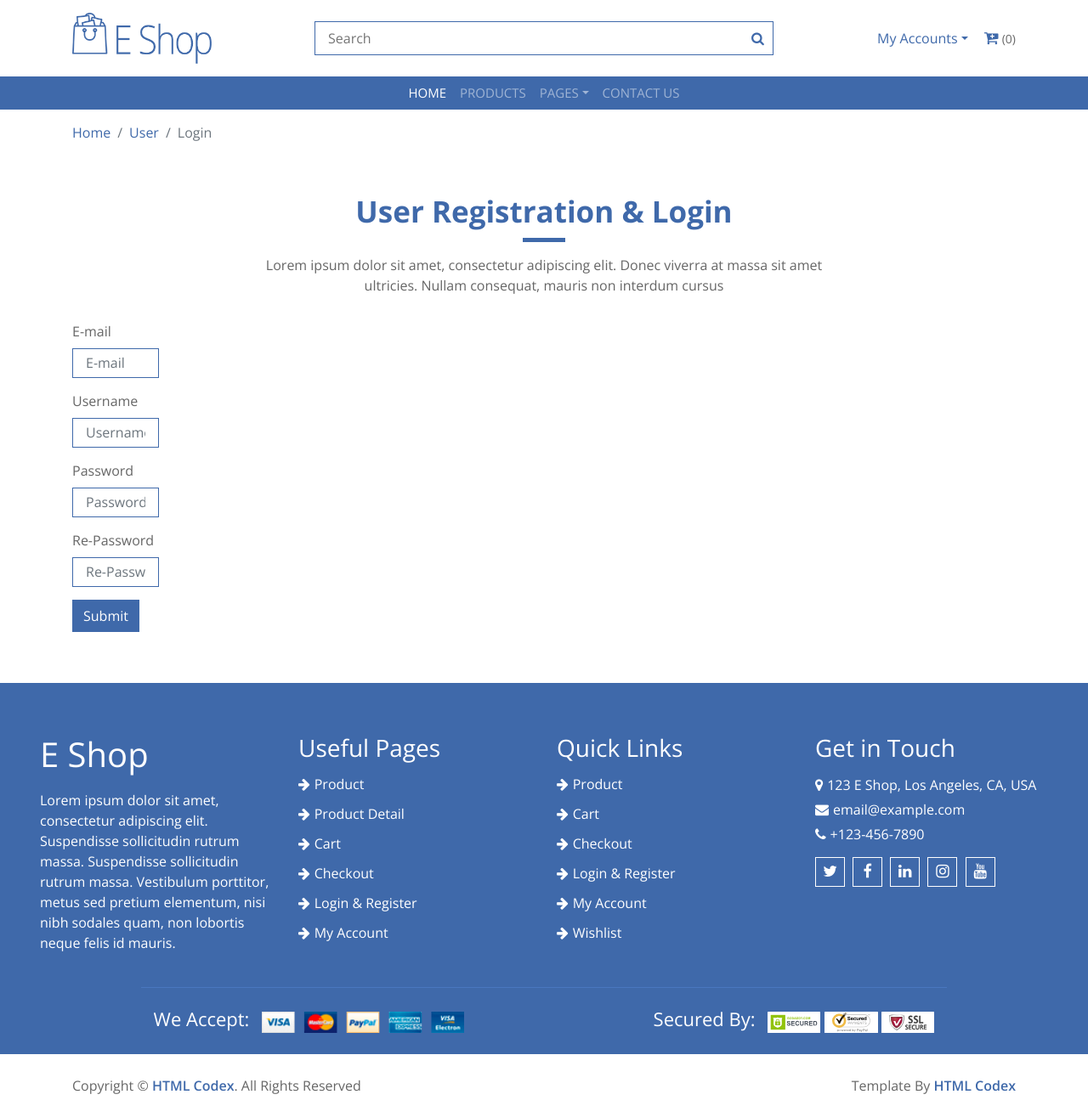
After one commit to ramm17/E-shop, a Django app: page /signup in a window 1280 px wide. The commit adds this page. Shown: the whole page at 85% size. Run offline with Django 4.2, Linux system fonts and the light colour scheme; parts of the project's set-up code (start-up, migrations or seed data) failed here and were passed over; some libraries are stand-ins or nearby versions.

Commit message:
Login and Registration forn completed

```diff
--- a/Eshop/settings.py
+++ b/Eshop/settings.py
@@ -128,3 +128,5 @@ MEDIA_ROOT = os.path.join(BASE_DIR, 'media/')
 # https://docs.djangoproject.com/en/4.1/ref/settings/#default-auto-field
 
 DEFAULT_AUTO_FIELD = 'django.db.models.BigAutoField'
+LOGIN_REDIRECT_URL = '/'
+LOGOUT_REDIRECT_URL = '/'
--- a/Eshop/urls.py
+++ b/Eshop/urls.py
@@ -21,7 +21,7 @@ from django.conf.urls.static import static
 urlpatterns = [
     path("admin/", admin.site.urls),
     path('', include('home.urls')),
-
+    path('accounts/', include('django.contrib.auth.urls')),
 ]
 if settings.DEBUG:
     urlpatterns += static(settings.MEDIA_URL,
--- a/home/urls.py
+++ b/home/urls.py
@@ -7,4 +7,6 @@ urlpatterns = [
     path('product_details/<slug>', ProductDetailView.as_view(), name='product_details'),
     path('product_review', product_review, name='product_review'),
     path('search_product', SearchProduct.as_view(), name='search_product'),
+    path('signup', signup, name='signup'),
+
 ]
--- a/home/views.py
+++ b/home/views.py
@@ -2,6 +2,8 @@ from django.shortcuts import render,redirect
 from .models import *
 from django.views.generic import View
 import datetime
+from django.contrib import messages
+from django.contrib.auth.models import User
 # Create your views here.
 class BaseView(View):
     views = {}
@@ -65,3 +67,30 @@ def product_review(request):
         )
         data.save()
         return redirect(f'/product_details/{slug}')
+
+def signup(request):
+    if request.method == 'POST':
+        username = request.POST['username']
+        email = request.POST['email']
+        password = request.POST['password']
+        cpassword = request.POST['cpassword']
+        if password == cpassword:
+            if User.objects.filter(username=username).exists():
+                messages.error(request,'The username is not available.')
+                return redirect('/signup')
+            elif User.objects.filter(email=email).exists():
+                messages.error(request,'The email is not available.')
+                return redirect('/signup')
+            else:
+                user = User.objects.create_user(
+                    username=username,
+                    email=email,
+                    password=password
+                )
+                user.save()
+                return redirect('/signup')
+        else:
+            messages.error(request,'The password does not match.')
+            return redirect('/signup')
+
+    return render(request,'signup.html')
--- a/templates/base.html
+++ b/templates/base.html
@@ -46,18 +46,27 @@
                     </div>
                     <div class="col-md-3">
                         <div class="user">
+                            {% if user.is_authenticated %}
                             <div class="dropdown">
-                                <a href="#" class="dropdown-toggle" data-toggle="dropdown">My Account</a>
+                                <a href="#" class="dropdown-toggle" data-toggle="dropdown">{{user.username}}</a>
                                 <div class="dropdown-menu">
-                                    <a href="#" class="dropdown-item">Login</a>
-                                    <a href="#" class="dropdown-item">Register</a>
+                                    <a href="/accounts/logout" class="dropdown-item">Logout</a>
                                 </div>
+                                {% else %}
+                                <div class="dropdown">
+                                <a href="#" class="dropdown-toggle" data-toggle="dropdown">My Accounts</a>
+                                <div class="dropdown-menu">
+                                    <a href="/accounts/login" class="dropdown-item">Login</a>
+                                    <a href="/signup" class="dropdown-item">Register</a>
+                                </div>
+
                             </div>
                             <div class="cart">
                                 <i class="fa fa-cart-plus"></i>
                                 <span>(0)</span>
                             </div>
                         </div>
+                            {% endif %}
                     </div>
                 </div>
             </div>
--- /dev/null
+++ b/templates/signup.html
@@ -0,0 +1,61 @@
+{% extends 'base.html' %}
+{% load static %}
+{% block content %}
+
+        <!-- Breadcrumb Start -->
+        <div class="breadcrumb-wrap">
+            <div class="container">
+                <ul class="breadcrumb">
+                    <li class="breadcrumb-item"><a href="#">Home</a></li>
+                    <li class="breadcrumb-item"><a href="#">User</a></li>
+                    <li class="breadcrumb-item active">Login</li>
+                </ul>
+            </div>
+        </div>
+        <!-- Breadcrumb End -->
+
+
+        <!-- Login Start -->
+        <div class="login">
+            <div class="container">
+                <div class="section-header">
+                    <h3>User Registration & Login</h3>
+                    <p>
+                        Lorem ipsum dolor sit amet, consectetur adipiscing elit. Donec viverra at massa sit amet ultricies. Nullam consequat, mauris non interdum cursus
+                    </p>
+                </div>
+                <div class="row">
+                    <div class="col-md-6">
+                        <div class="register-form">
+                            <div class="row">
+                                <form method="POST">
+                                    {% csrf_token %}
+                                <div class="col-md-6">
+                                    <label>E-mail</label>
+                                    <input name="email" class="form-control" type="email" placeholder="E-mail">
+                                </div>
+                                <div class="col-md-6">
+                                    <label>Username</label>
+                                    <input name="username" class="form-control" type="text" placeholder="Username">
+                                </div>
+                                <div class="col-md-6">
+                                    <label>Password</label>
+                                    <input name="password" class="form-control" type="password" placeholder="Password">
+                                </div>
+                                <div class="col-md-6">
+                                    <label>Re-Password</label>
+                                    <input name="cpassword" class="form-control" type="password" placeholder="Re-Password">
+                                </div>
+                                <div class="col-md-12">
+                                    <button type="submit" class="btn">Submit</button>
+                                </div>
+                                </form>
+                            </div>
+                        </div>
+                    </div>
+                </div>
+            </div>
+        </div>
+        <!-- Login End -->
+
+{% endblock %}
```
Also changed, not shown: templates/category.html (+10 -16 lines), templates/registration/login.html (renamed from templates/login.html, +7 -30 lines), db.sqlite3.
